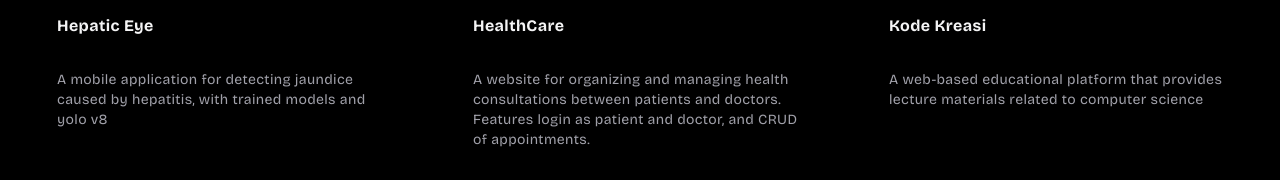
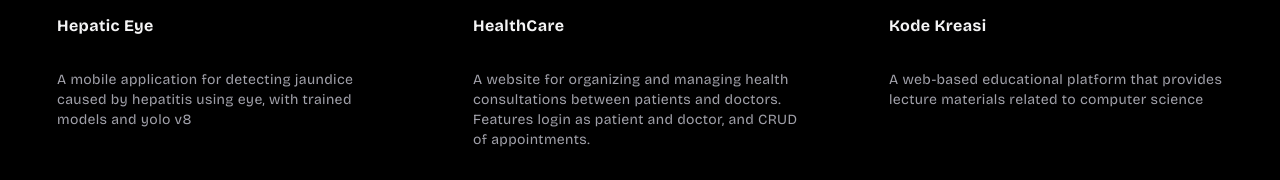
Before and after one commit to MadeSatya5/portfolio-react, a React (Vite) app: page / in a window 1280 px wide. Shown: the part 3053-3233 px from the top of the page. Built offline with nearby package versions, Linux system fonts and the light colour scheme.

Commit message:
minor update

```diff
--- a/src/section/footer/Footer.jsx
+++ b/src/section/footer/Footer.jsx
@@ -1,4 +1,4 @@
-import { BsEnvelopeFill, BsFillTelephoneFill } from "react-icons/bs";
+import { BsEnvelopeFill } from "react-icons/bs";
 import FooterItem from "./FooterItem";
 import SosmedIcon from "../../components/ui/SosmedIcon";
 import { Zoom } from "react-reveal";
@@ -34,14 +34,14 @@ export default function Footer() {
           <div>
             <p className="text-2xl md:text-3xl font-bold mb-4">Contact Me</p>
             <div className="flex flex-col gap-2">
-              <a
+              {/* <a
                 href="https://wa.me/6281381258567"
                 target="_blank"
                 className="flex flex-row items-center cursor-pointer hover:underline hover:text-light-green"
               >
                 <BsFillTelephoneFill />
                 <p className="ml-3 text-sm md:text-lg">+6281381258567</p>
-              </a>
+              </a> */}
 
               <a
                 href="mailto:madesatya505@gmail.com"
--- a/src/section/project/Project.jsx
+++ b/src/section/project/Project.jsx
@@ -5,7 +5,7 @@ const projects = [
   {
     title: "Hepatic Eye",
     description:
-      "A mobile application for detecting jaundice caused by hepatitis, with trained models and yolo v8",
+      "A mobile application for detecting jaundice caused by hepatitis using eye, with trained models and yolo v8",
     link: "https://github.com/MadeSatya5/HepaticEye",
     image: "/image/hepatic.png",
   },
```
